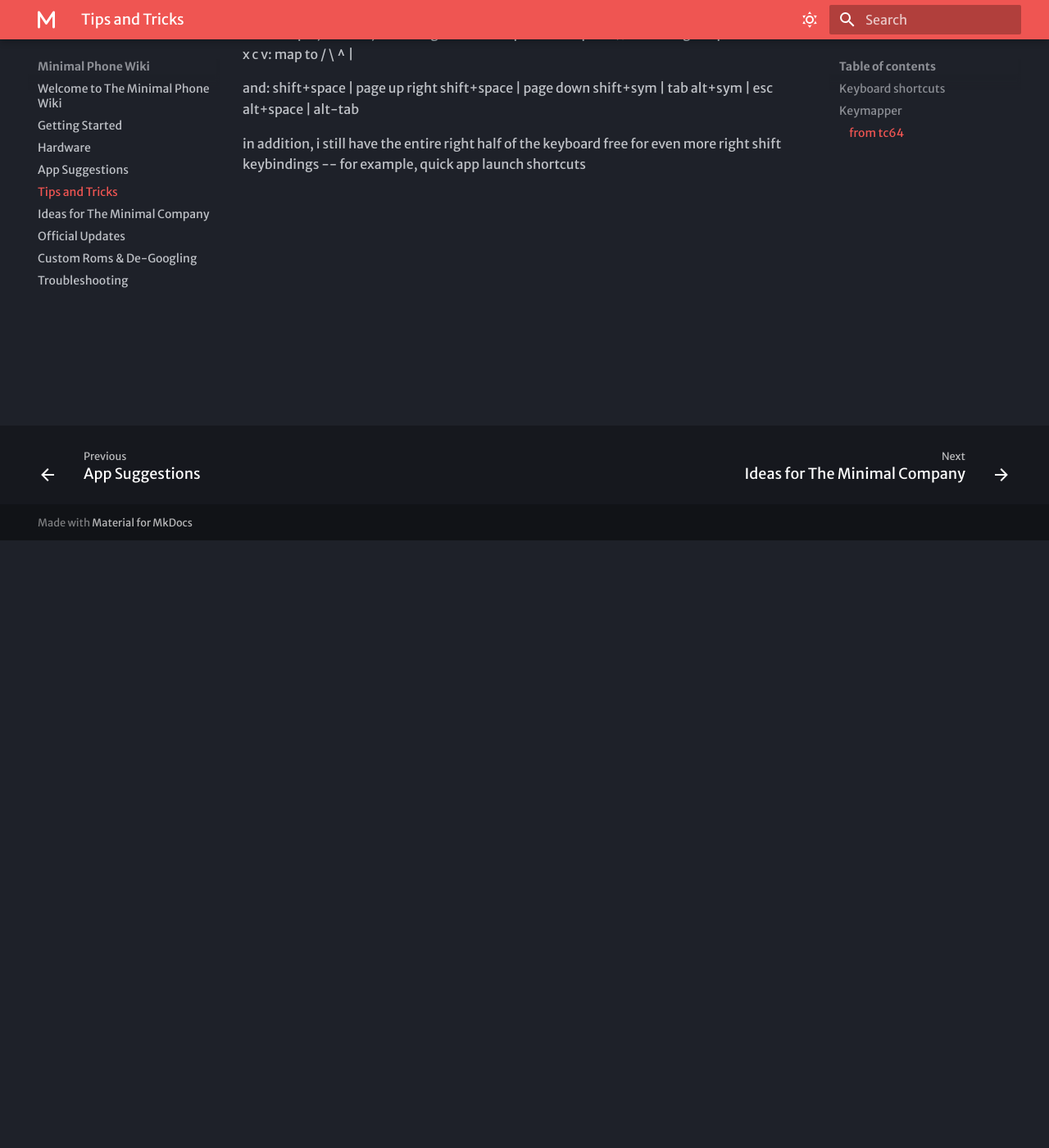
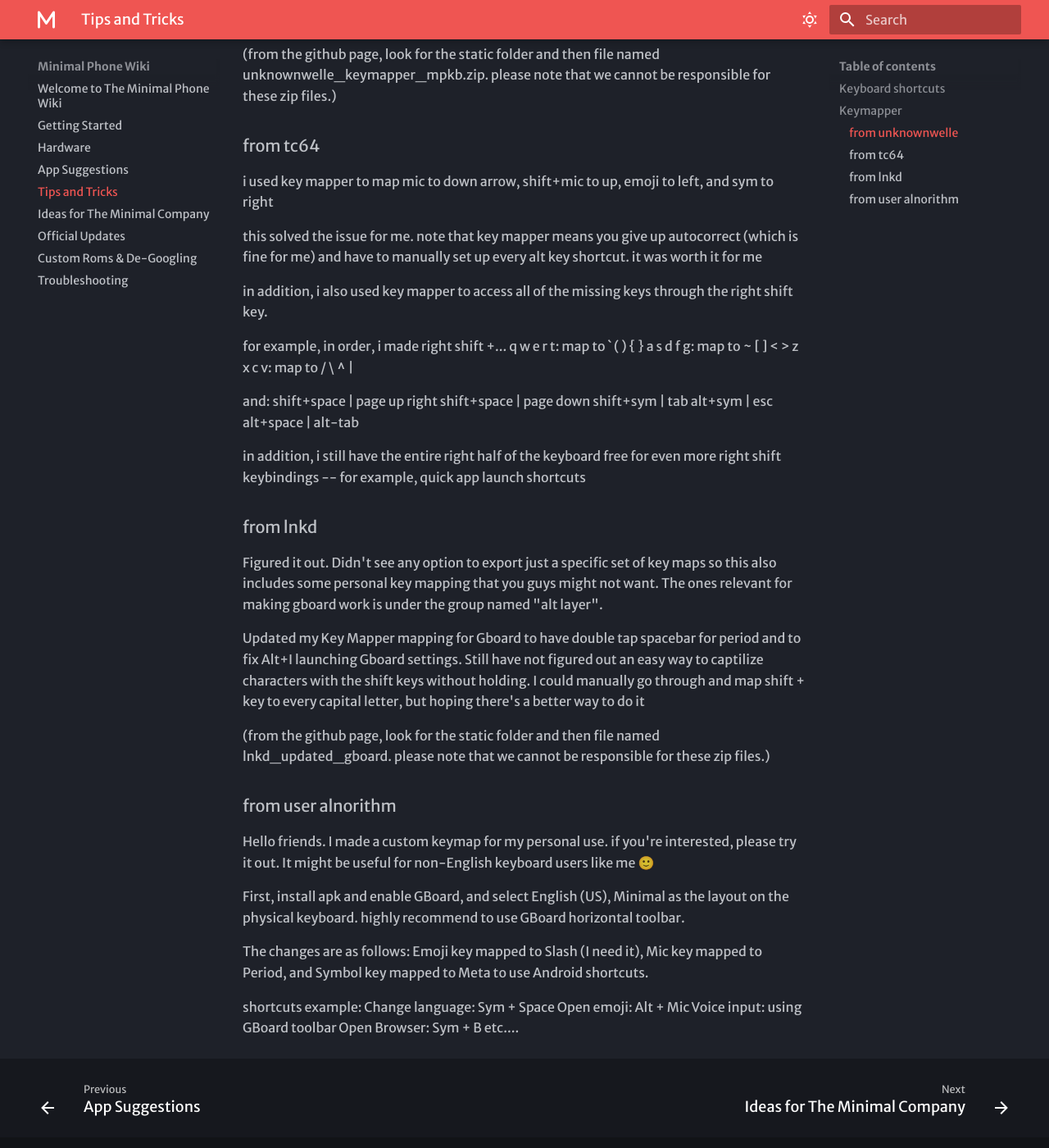
Before and after one commit to theblcl/Minimal-Phone-Guide, an MkDocs documentation site: the page built from docs/tips_and_tricks.md, in a window 1280 px wide and 1400 px high, scrolled down 741 px. Shown: the whole window at 82% size. Built offline with MkDocs 1.6.1 and Material for MkDocs 9.7.7, drawn with Linux system fonts in a browser that asks for light colours; some web fonts are replaced; some of the changed text lies outside the part shown.

Commit message:
adding community member keymappers

```diff
--- a/docs/tips_and_tricks.md
+++ b/docs/tips_and_tricks.md
@@ -8,6 +8,21 @@
 
 ## Keymapper
 This is a section dedicated to different keymapper layouts that users have tried. Could be useful to use a tried and true layout, or be inspired to create your own.
+
+### from unknownwelle
+Key mapper. The config is sym + WSAD. _tested it on Outlook and New York Times app
+The action is "swipe the screen
+
+Add a key map: SYM + W. Make them at the same time.
+Add action:  Start  X: 300, Start Y: 130, End X: 300, End Y: 550. You may change the difference between start Y and End Y if you want to make it swipe faster or slower.
+Time is 200ms, finer No. Is 1
+
+For SYM+A, it is 70-300, 429-300
+For SYM+S, it is 300-550, 300-130
+For SYM+D, it is 429-300, 70-300
+Make sure to toggle on each of the key maps.
+
+(from the github page, look for the static folder and then file named unknownwelle_keymapper_mpkb.zip. please note that we cannot be responsible for these zip files.)
 
 ### from tc64
 i used key mapper to map mic to down arrow, shift+mic to up, emoji to left, and sym to right
@@ -29,3 +44,29 @@
 alt+space | alt-tab
 
 in addition, i still have the entire right half of the keyboard free for even more right shift keybindings -- for example, quick app launch shortcuts
+
+### from lnkd
+Figured it out. Didn't see any option to export just a specific set of key maps so this also includes some personal key mapping that you guys might not want. The ones relevant for making gboard work is under the group named "alt layer".
+
+Updated my Key Mapper mapping for Gboard to have double tap spacebar for period and to fix Alt+I launching Gboard settings. Still have not figured out an easy way to captilize characters with the shift keys without holding. I could manually go through and map shift + key to every capital letter, but hoping there's a better way to do it
+
+(from the github page, look for the static folder and then file named lnkd_updated_gboard. please note that we cannot be responsible for these zip files.)
+
+### from user alnorithm
+Hello friends.
+I made a custom keymap for my personal use. if you're interested, please try it out.
+It might be useful for non-English keyboard users like me 🙂
+
+First, install apk and enable GBoard,
+and select English (US), Minimal as the layout on the physical keyboard.
+highly recommend to use GBoard horizontal toolbar.
+
+The changes are as follows:
+Emoji key mapped to Slash (I need it), Mic key mapped to Period, and Symbol key mapped to Meta to use Android shortcuts.
+
+shortcuts example:
+Change language: Sym + Space
+Open emoji: Alt + Mic
+Voice input: using GBoard toolbar
+Open Browser: Sym + B
+etc....
```
Also changed, not shown: 2 other files.
